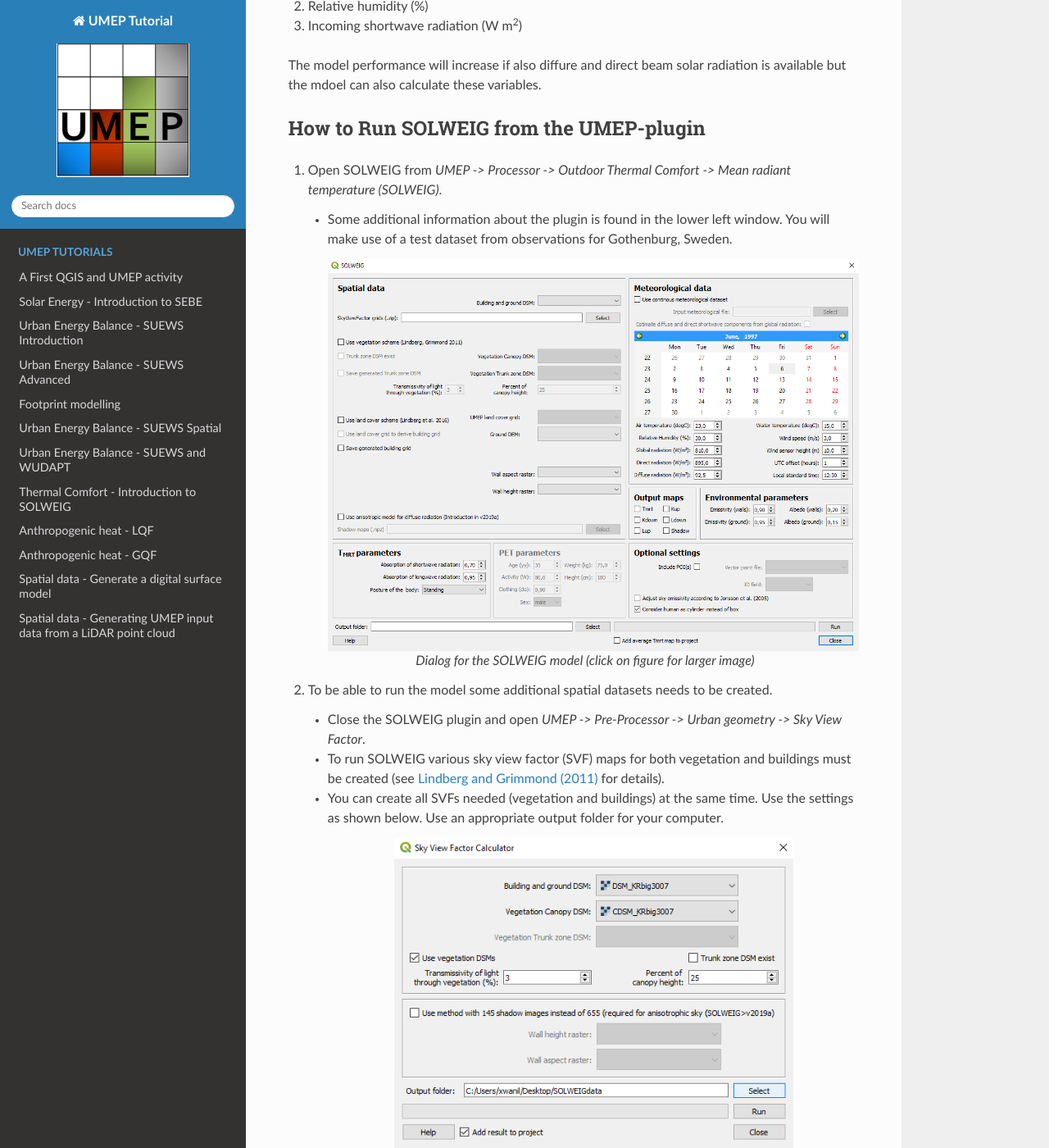
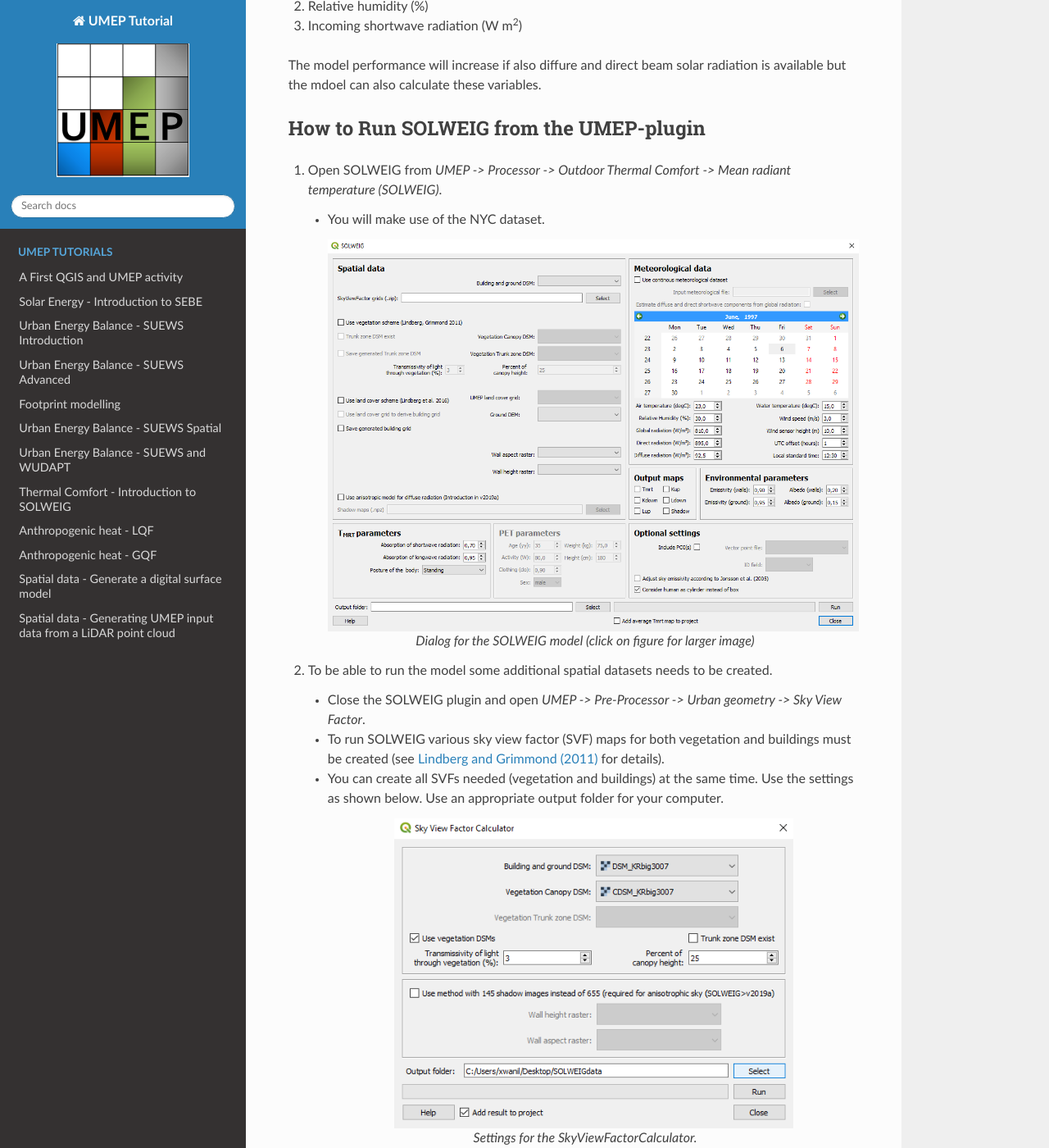
Before and after one commit to Urban-Meteorology-Reading/Tutorials, a Sphinx documentation site: the page built from docs/source/Tutorials/IntroductionToSolweigNYC.rst, in a window 1280 px wide and 1400 px high, scrolled down 3870 px. Shown: the whole window at 82% size. Built offline with Sphinx 7.4.7 and the Read the Docs theme 2.0.0, drawn with Linux system fonts in a browser that asks for light colours; some of the changed text lies outside the part shown.

Commit message:
minor changes in SOLWEIG

```diff
--- a/docs/source/Tutorials/IntroductionToSolweig.rst
+++ b/docs/source/Tutorials/IntroductionToSolweig.rst
@@ -194,9 +194,7 @@
 #. Open SOLWEIG from *UMEP -> Processor -> Outdoor Thermal Comfort ->
    Mean radiant temperature (SOLWEIG)*.
 
-   -  Some additional information about the plugin is found in the lower
-      left window. You will make use of a test dataset from observations
-      for Gothenburg, Sweden.
+   -  You will make use of a test dataset from observations for Gothenburg, Sweden.
 
     .. figure:: /images/SOLWEIG_Interface.png
        :alt:  None
@@ -235,7 +233,7 @@
 
 #. Another preprocessing plugin is needed to create the building wall
    heights and aspect. Open *UMEP -> Pre-Processor -> Urban geometry ->
-   Wall height and aspect* and use the settings as shown below. QGIS scales loaded rasters by a *cumulative count out* approach (98%). As the height and aspect layers are filled with zeros where no wall are present it might appear as if there is no walls identified. Rescale your results to see the walls identified (*Layer Properties > Style*).
+   Wall height and aspect* and use the settings as shown below. QGIS scales loaded rasters by a *cumulative count out* approach (98%). As the height and aspect layers are filled with zeros where no wall are present it might appear as if there is no walls identified. Rescale your results to see the walls identified (*Layer Properties > Symbology*).
 
     .. figure:: /images/SOLWEIG_wallgeight_solweig.png
        :alt:  None
--- a/docs/source/Tutorials/IntroductionToSolweigNYC.rst
+++ b/docs/source/Tutorials/IntroductionToSolweigNYC.rst
@@ -218,9 +218,7 @@
 #. Open SOLWEIG from *UMEP -> Processor -> Outdoor Thermal Comfort ->
    Mean radiant temperature (SOLWEIG)*.
 
-   -  Some additional information about the plugin is found in the lower
-      left window. You will make use of a test dataset from observations
-      for Gothenburg, Sweden.
+   -  You will make use of the NYC dataset.
 
     .. figure:: /images/SOLWEIG_Interface.png
        :alt:  None
@@ -259,7 +257,7 @@
 
 #. Another preprocessing plugin needed is to create the building wall
    heights and aspect. Open *UMEP -> Pre-Processor -> Urban geometry ->
-   Wall height and aspect* and use the settings as shown below. QGIS scales loaded rasters by a *cumulative count out* approach (98%). As the height and aspect layers are filled with zeros where no wall are present it might appear as there is no walls identified. Rescale your results to see the wall identified (*Layer Properties > Style*).
+   Wall height and aspect* and use the settings as shown below. QGIS scales loaded rasters by a *cumulative count out* approach (98%). As the height and aspect layers are filled with zeros where no wall are present it might appear as there is no walls identified. Rescale your results to see the wall identified (*Layer Properties > Symbology*).
 
     .. figure:: /images/SOLWEIG_wallgeight_solweig.png
        :alt:  None
```
